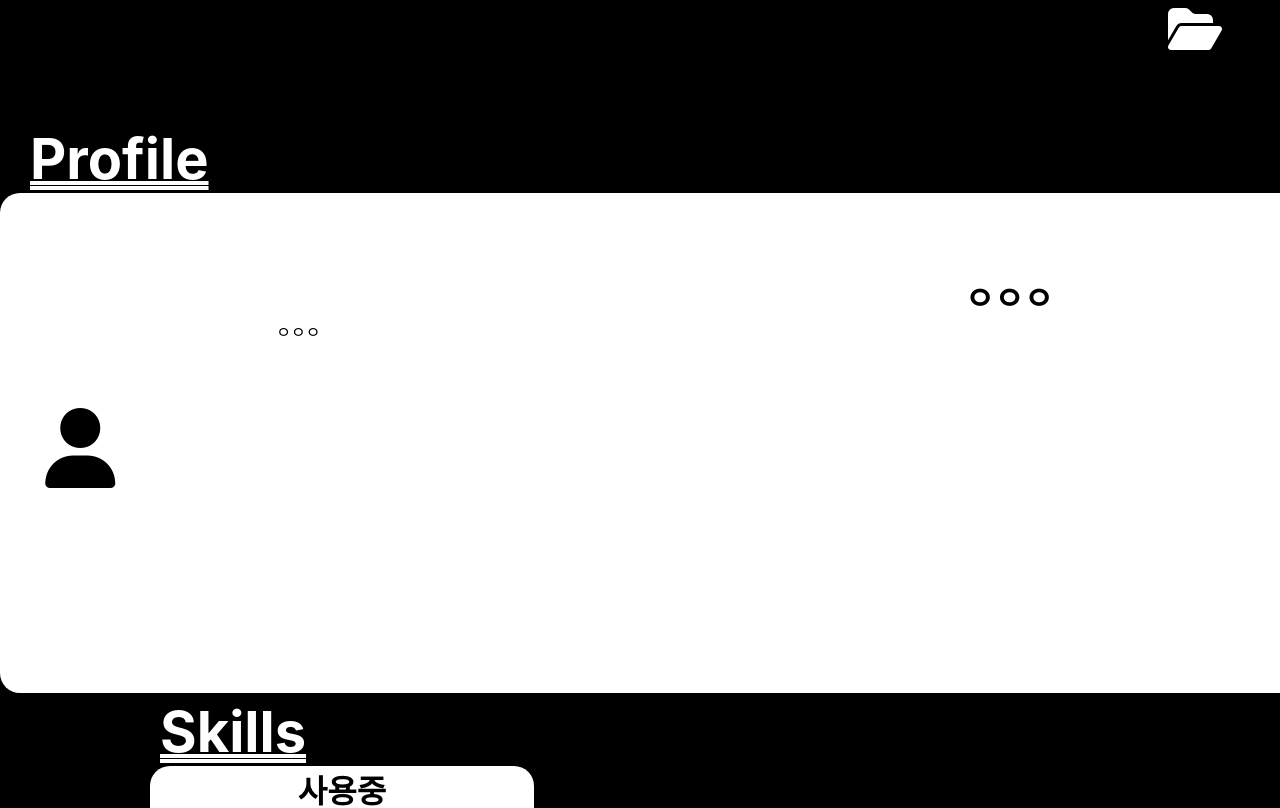
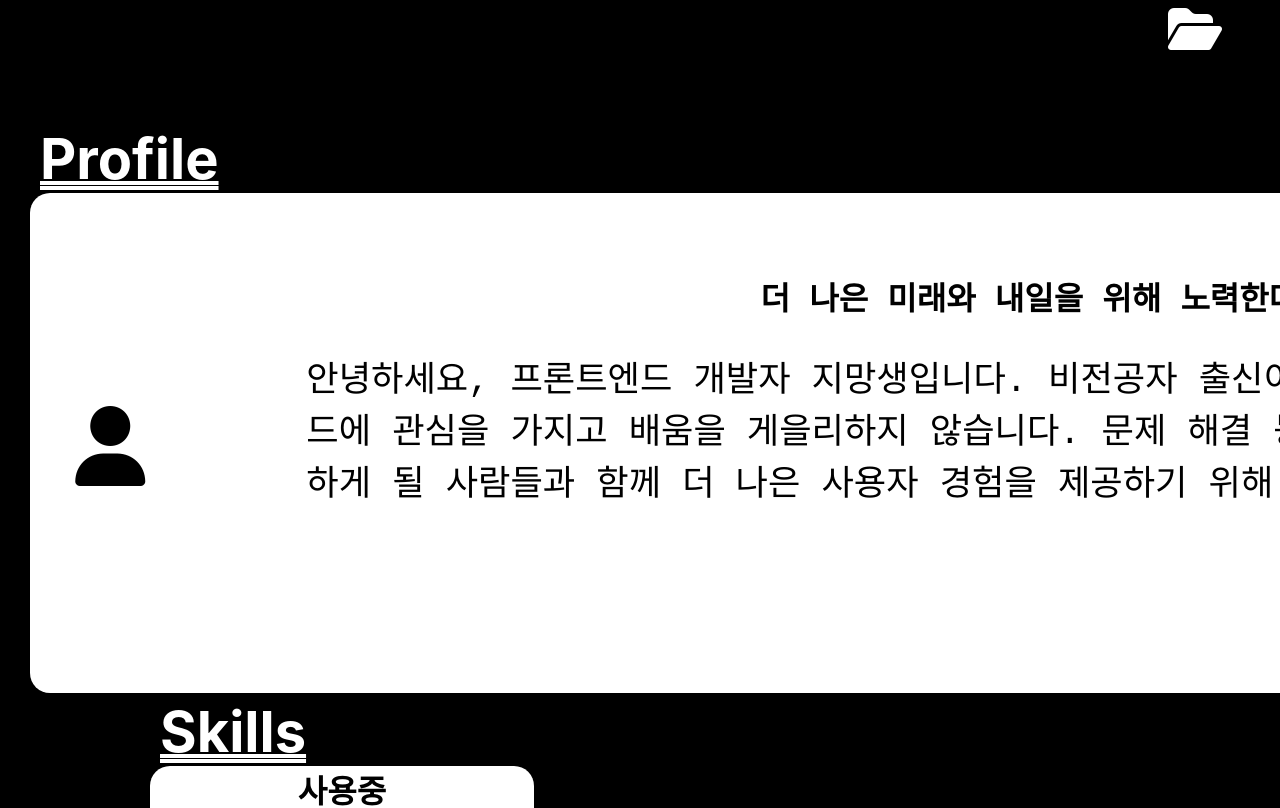
Before and after one commit to 1000mj/portfolio, a React (Create React App) app: page / in a window 1280 px wide. Shown: the part 680-1488 px from the top of the page. Built offline with nearby package versions, Linux system fonts and the light colour scheme.

Commit message:
프로필

```diff
--- a/src/App.css
+++ b/src/App.css
@@ -123,7 +123,7 @@ button {
 .section{
   font-size: 3.5rem;
   font-weight: bold;
-  margin-left: 30px;
+  margin-left: 40px;
   margin-top: 5px;
   text-decoration: double underline;
   text-decoration-thickness: 4px;
@@ -240,12 +240,14 @@ h1{
   background-color: white;
   display: flex;
   justify-content: flex-start;
+  margin-left:30px;
   height: 500px;
   width: 1860px;
   box-shadow: 0px 3px 3px -2px rgb(0 0 0 / 15%),
   0px 3px 4px 0px rgb(0 0 0 / 12%),
   0px 1px 8px 0px rgb(0 0 0 / 30%);
   border-radius: 20px;
+  font-family: 'Courier New', Courier, monospace;
 }
 .Prologo{
   margin-left: 0px;
@@ -270,6 +272,10 @@ h1{
   padding: 1rem;
   margin-right: 8vw;
   width: 100%;
+}
+.intro{
+  margin-top:30px;
+  font-size:2.2rem;
 }
 /* Profile */
 
--- a/src/section/Profile.js
+++ b/src/section/Profile.js
@@ -11,8 +11,8 @@ function Profile() {
           <i className="fa-solid fa-user fa-5x"></i>
         </div>
         <div className="p-section">
-          <h1>ㅇㅇㅇ</h1>
-          <div className="">ㅇㅇㅇ</div>
+          <h1>더 나은 미래와 내일을 위해 노력한다.</h1>
+          <div className="intro">안녕하세요, 프론트엔드 개발자 지망생입니다. 비전공자 출신이지만 항상 새로운 기술과 트렌드에 관심을 가지고 배움을 게을리하지 않습니다. 문제 해결 능력과 소통을 중요시하며, 일하게 될 사람들과 함께 더 나은 사용자 경험을 제공하기 위해 최선을 다하겠습니다.</div>
         </div>
       </div>
 
```
